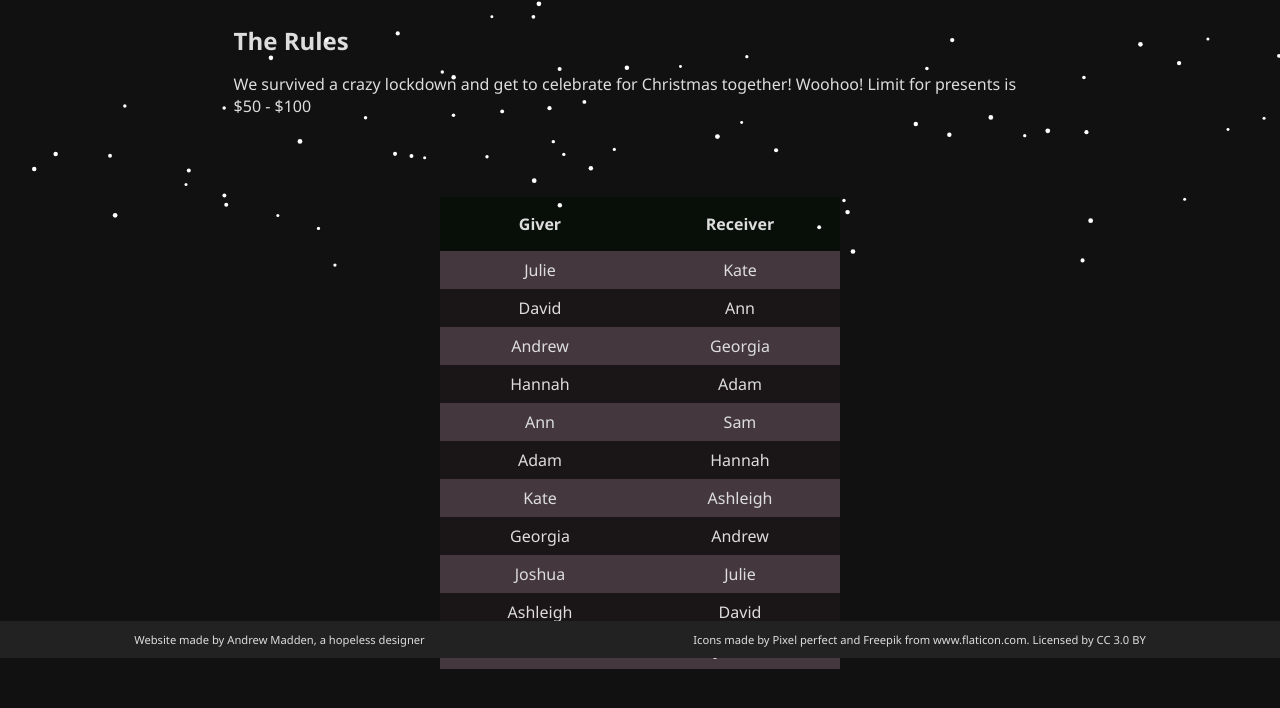
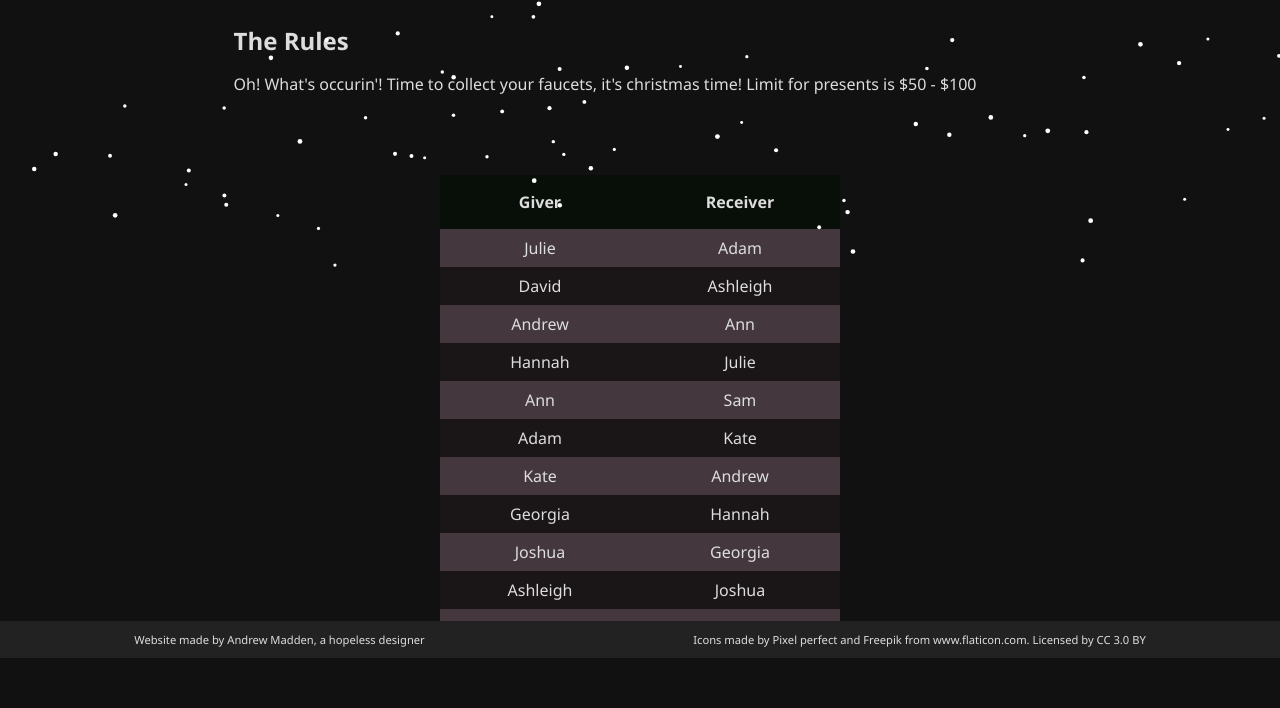
Before and after one commit to andrewmadden/kriskringle, a website: page public/index.html in a window 1280 px wide. Shown: the part 142-850 px from the top of the page. Drawn offline with Linux system fonts and the light colour scheme.

Commit message:
2022 matches

```diff
--- a/public/index.html
+++ b/public/index.html
@@ -23,7 +23,7 @@
         </header>
         <section class="rules">
             <h2>The Rules</h2>
-            <p>We survived a crazy lockdown and get to celebrate for Christmas together! Woohoo! Limit for presents is $50 - $100</p>
+            <p>Oh! What's occurin'! Time to collect your faucets, it's christmas time! Limit for presents is $50 - $100</p>
         </section>
         <section>
             <table class="match-table">
--- a/public/js/files/matches.json
+++ b/public/js/files/matches.json
@@ -1 +1 @@
-{"matches":[{"giver":"Julie","receiver":"Kate"},{"giver":"David","receiver":"Ann"},{"giver":"Andrew","receiver":"Georgia"},{"giver":"Hannah","receiver":"Adam"},{"giver":"Ann","receiver":"Sam"},{"giver":"Adam","receiver":"Hannah"},{"giver":"Kate","receiver":"Ashleigh"},{"giver":"Georgia","receiver":"Andrew"},{"giver":"Joshua","receiver":"Julie"},{"giver":"Ashleigh","receiver":"David"},{"giver":"Sam","receiver":"Joshua"}]}
+{"matches":[{"giver":"Julie","receiver":"Adam"},{"giver":"David","receiver":"Ashleigh"},{"giver":"Andrew","receiver":"Ann"},{"giver":"Hannah","receiver":"Julie"},{"giver":"Ann","receiver":"Sam"},{"giver":"Adam","receiver":"Kate"},{"giver":"Kate","receiver":"Andrew"},{"giver":"Georgia","receiver":"Hannah"},{"giver":"Joshua","receiver":"Georgia"},{"giver":"Ashleigh","receiver":"Joshua"},{"giver":"Sam","receiver":"David"}]}
```
